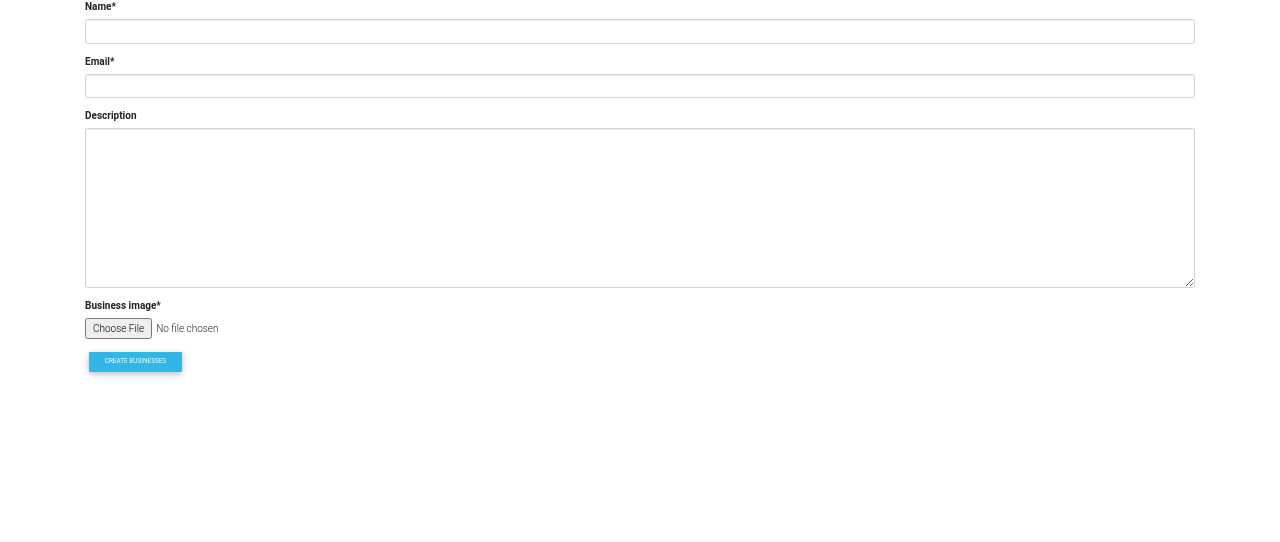
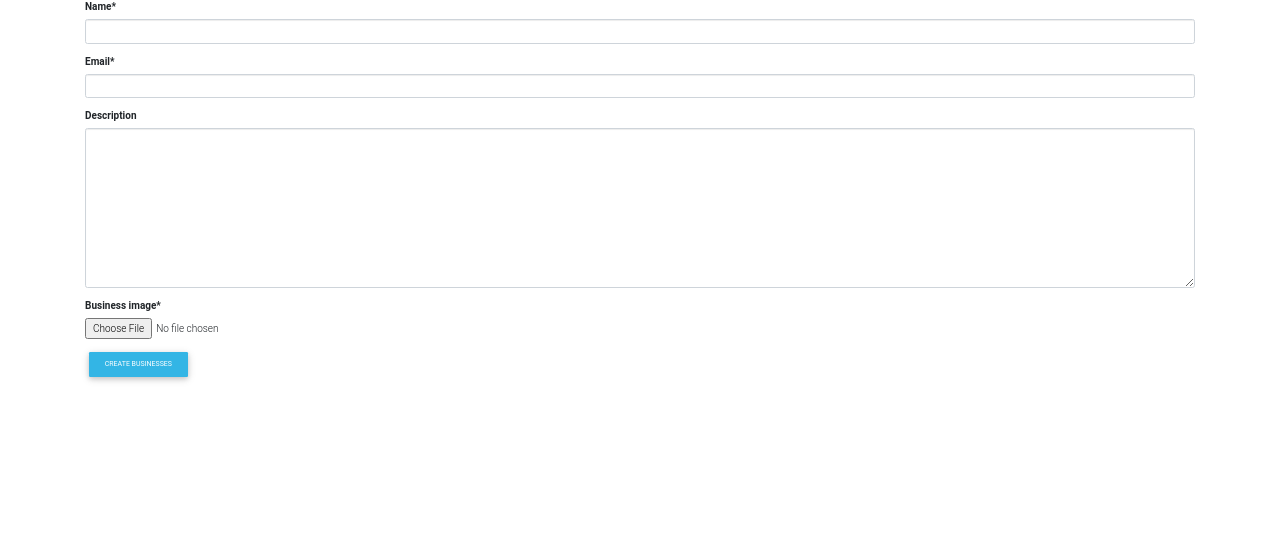
Before and after one commit to andiwoedwin/neighbourhood, a Django app: template neighbourhood/templates/add_business.html in a window 1280 px wide. Shown: the part 83-625 px from the top of the page. Run offline with Django 3.2, Linux system fonts and the light colour scheme; the template is opened without the code that fills it: values that come from a table or form of the project are taken from there, others are empty; some libraries are stand-ins or nearby versions.

Commit message:
add business.html

```diff
--- a/neighbourhood/templates/add_business.html
+++ b/neighbourhood/templates/add_business.html
@@ -5,7 +5,7 @@
     <form action="" method="post" novalidate>
         {% csrf_token %}
         {{ form|crispy }}
-        <button type="submit" class="btn btn-sm btn-info ">Create businesses</button>
+        <button type="submit" class="btn btn-md btn-info ">Create businesses</button>
     </form>
 </div>
 {% endblock %}
```
